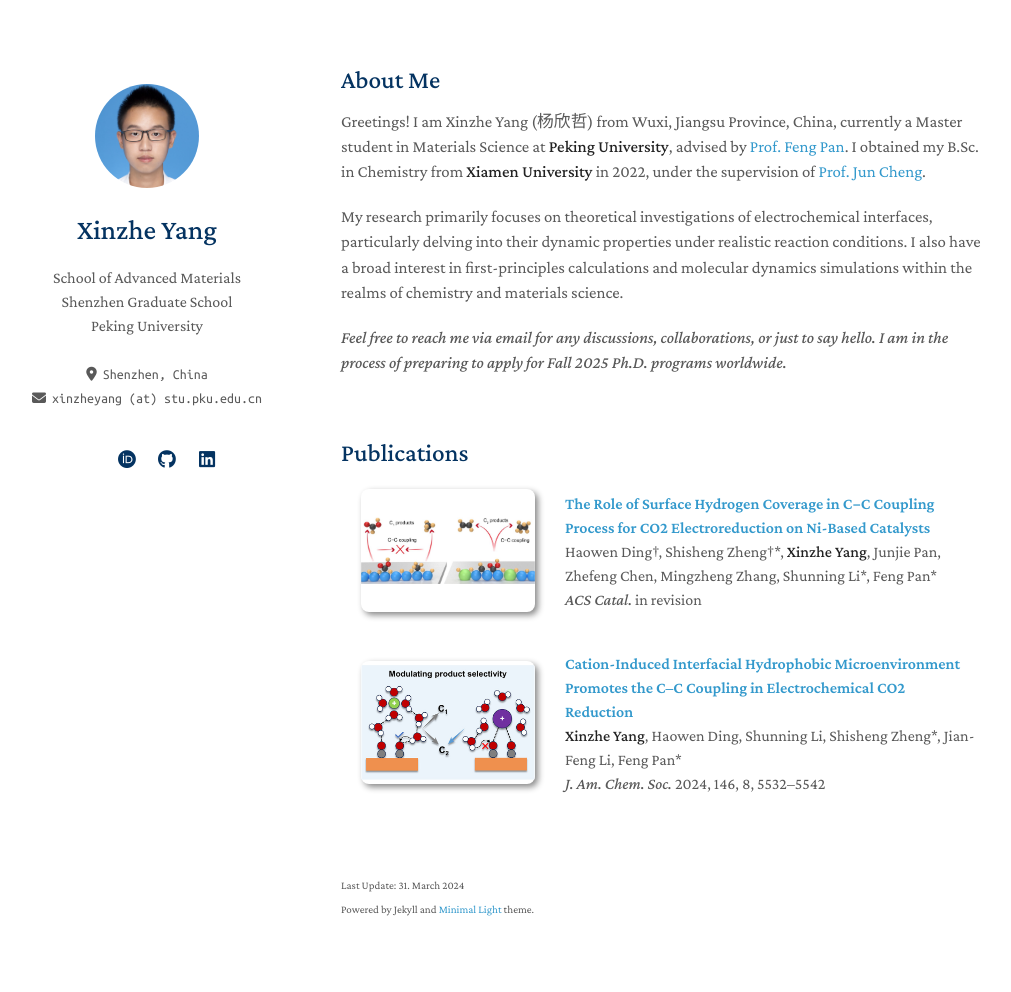
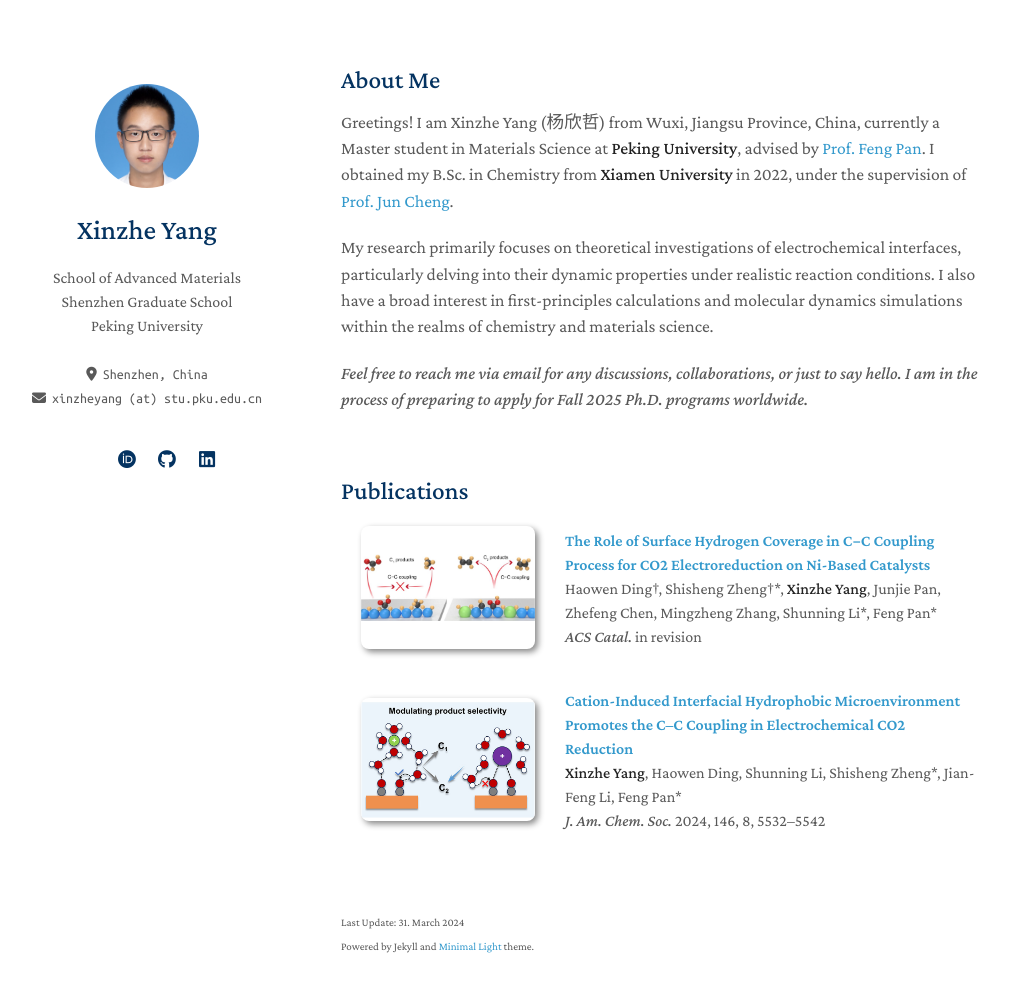
Before and after one commit to xzyang99/xzyang99.github.io, a Jekyll site: the page built from index.md, in a window 1280 px wide and 1027 px high. Shown: the top 992 px of the window, without its empty margins (129-1140 px from the left). Built offline with Jekyll 4.4.1, drawn with Linux system fonts in a browser that asks for light colours; a style sheet for code colours, icons or effects is not loaded; our own code applies the rules of GitHub Pages for plain Markdown files.

Commit message:
Update index.md

```diff
--- a/index.md
+++ b/index.md
@@ -4,11 +4,11 @@ layout: homepage
 
 ## About Me
 
-<p style="font-size:1.05rem;">Greetings! I am Xinzhe Yang (杨欣哲) from Wuxi, Jiangsu Province, China, currently a Master student in Materials Science at <strong>Peking University</strong>, advised by <a href="http://en.pkusam.cn/">Prof. Feng Pan</a>. I obtained my B.Sc. in Chemistry from <strong>Xiamen University</strong> in 2022, under the supervision of <a href="https://www.cheng-group.net/">Prof. Jun Cheng</a>.</p>
+<p style="font-size:110%;">Greetings! I am Xinzhe Yang (杨欣哲) from Wuxi, Jiangsu Province, China, currently a Master student in Materials Science at <strong>Peking University</strong>, advised by <a href="http://en.pkusam.cn/">Prof. Feng Pan</a>. I obtained my B.Sc. in Chemistry from <strong>Xiamen University</strong> in 2022, under the supervision of <a href="https://www.cheng-group.net/">Prof. Jun Cheng</a>.</p>
 
-<p style="font-size:1.05rem;">My research primarily focuses on theoretical investigations of electrochemical interfaces, particularly delving into their dynamic properties under realistic reaction conditions. I also have a broad interest in first-principles calculations and molecular dynamics simulations within the realms of chemistry and materials science.</p>
+<p style="font-size:110%;">My research primarily focuses on theoretical investigations of electrochemical interfaces, particularly delving into their dynamic properties under realistic reaction conditions. I also have a broad interest in first-principles calculations and molecular dynamics simulations within the realms of chemistry and materials science.</p>
 
-<p style="font-size:1.05rem;"><em>Feel free to reach me via email for any discussions, collaborations, or just to say hello. I am in the process of preparing to apply for Fall 2025 Ph.D. programs worldwide.</em></p>
+<p style="font-size:110%;"><em>Feel free to reach me via email for any discussions, collaborations, or just to say hello. I am in the process of preparing to apply for Fall 2025 Ph.D. programs worldwide.</em></p>
 
 <p><br></p>
 
```
